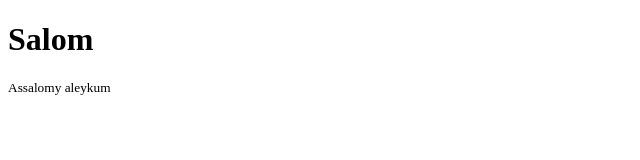
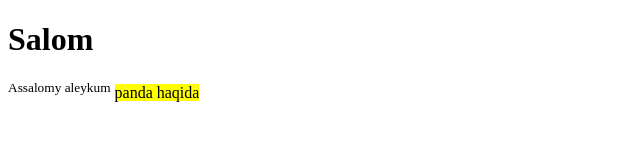
Before and after one commit to Shokhida0710/1st-, a plain HTML site: page index.html in a window 1280 px wide. Shown: the whole page, without its empty margins (0-640 px from the left). Drawn offline with Linux system fonts and the light colour scheme.

Commit message:
html changed

```diff
--- a/index.html
+++ b/index.html
@@ -1,11 +1,11 @@
 <!DOCTYPE html>
-<html lang="en">
 <head>
-
     <title>Document</title>
 </head>
 <body>
     <h1>Salom</h1>
     <sup>Assalomy aleykum</sup>
+    <mark>panda haqida</mark>
+
 </body>
 </html>
```
